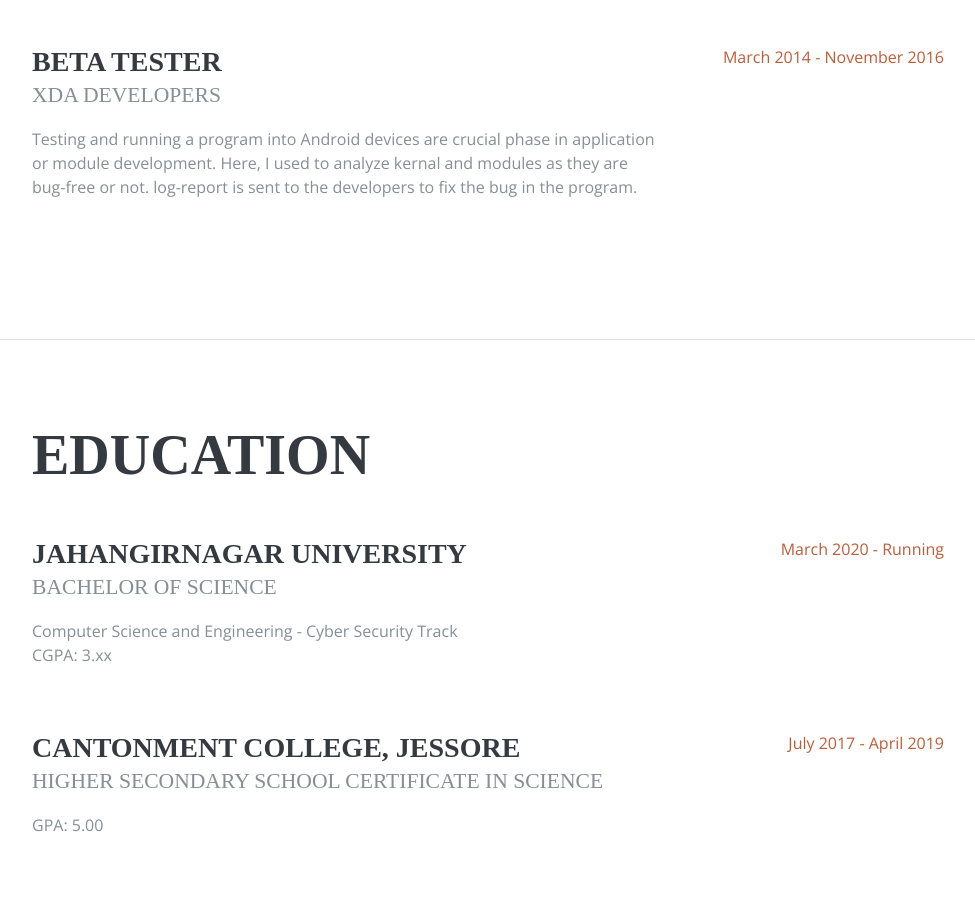
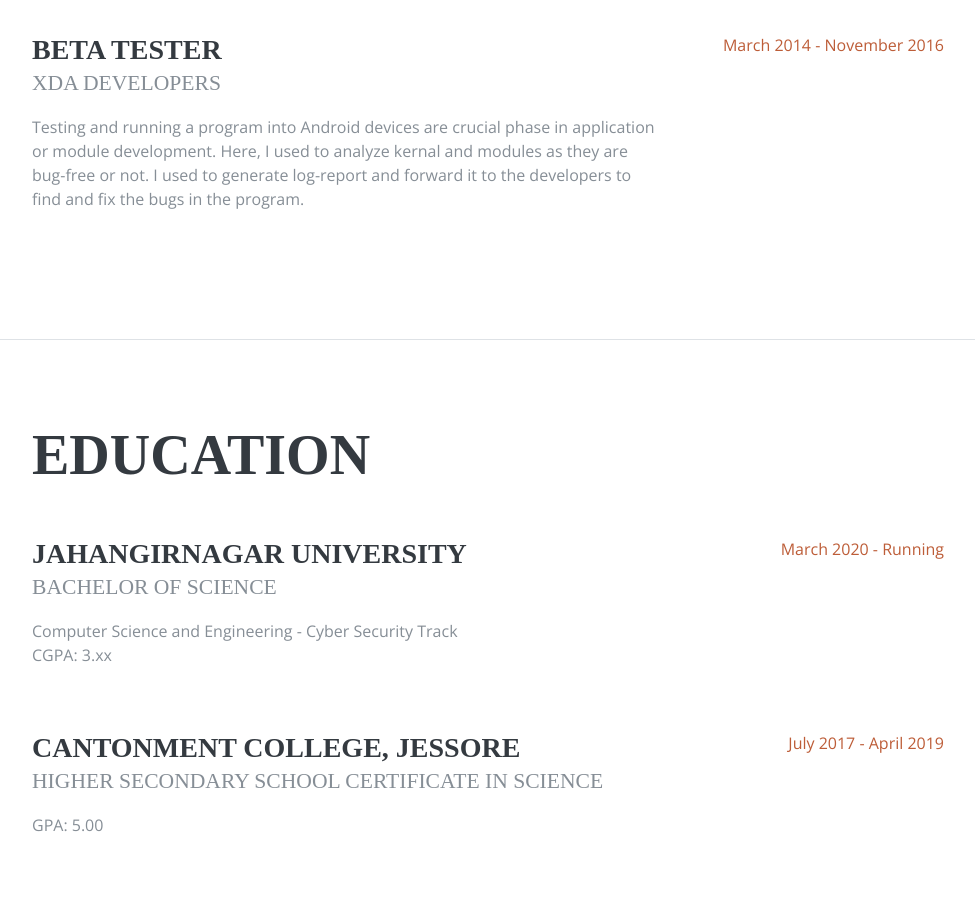
Before and after one commit to jubaerkhan49/jubaer-portfolio, a website: page index.html in a window 1280 px wide. Shown: the part 1260-2158 px from the top of the page, without its empty margins (288-1263 px from the left). Drawn offline with nearby package versions, Linux system fonts and the light colour scheme; a web font is replaced by a local one.

Commit message:
modified:   index.html

```diff
--- a/index.html
+++ b/index.html
@@ -128,7 +128,7 @@
             <div class="resume-content mr-auto">
               <h3 class="mb-0">Beta Tester</h3>
               <div class="subheading mb-3">XDA Developers</div>
-              <p>Testing and running a program into Android devices are crucial phase in application or module development. Here, I used to analyze kernal and modules as they are bug-free or not. log-report is sent to the developers to fix the bug in the program.</p>
+              <p>Testing and running a program into Android devices are crucial phase in application or module development. Here, I used to analyze kernal and modules as they are bug-free or not. I used to generate log-report and forward it to the developers to find and fix the bugs in the program.</p>
             </div>
             <div class="resume-date text-md-right">
               <span class="text-primary">March 2014 - November 2016</span>
```
